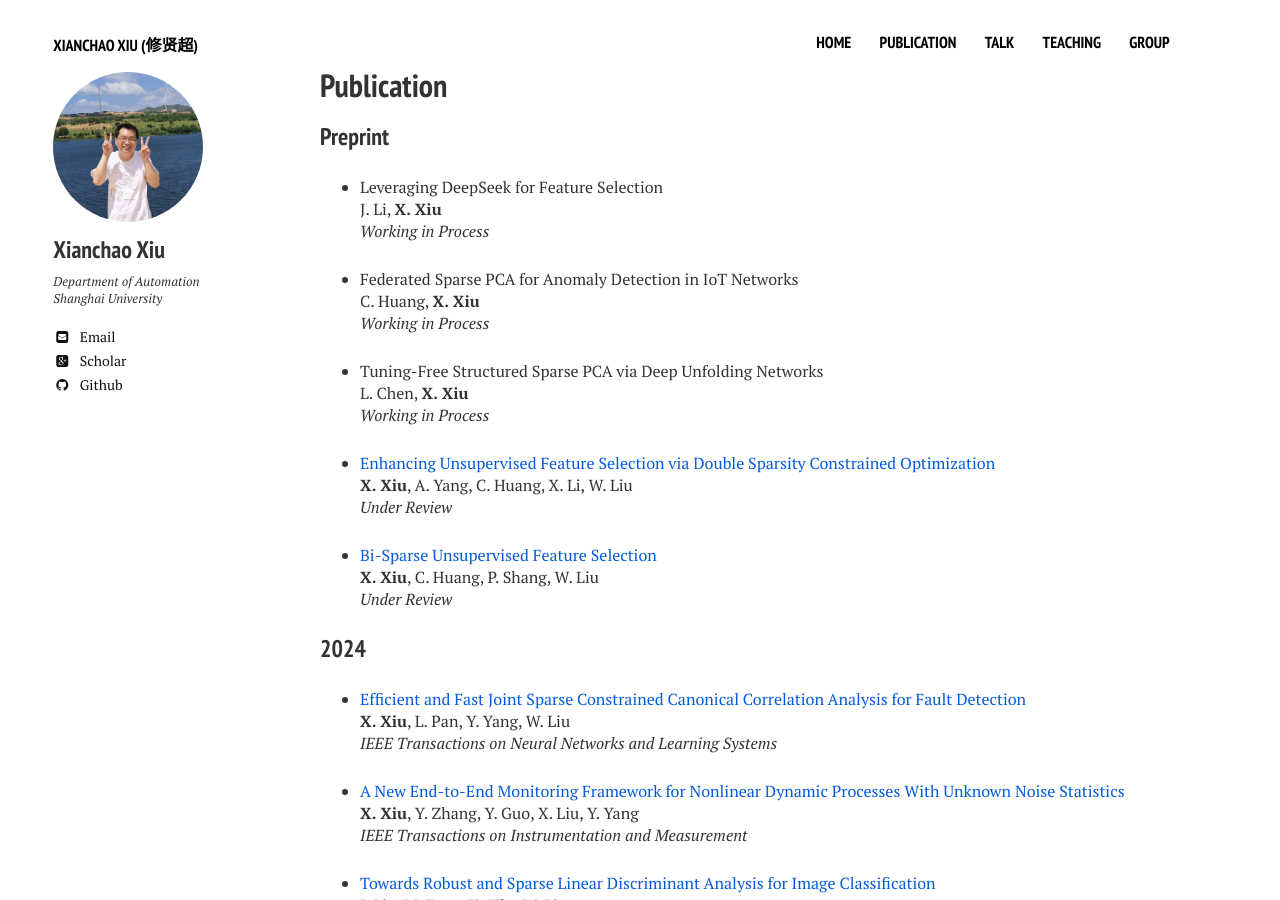
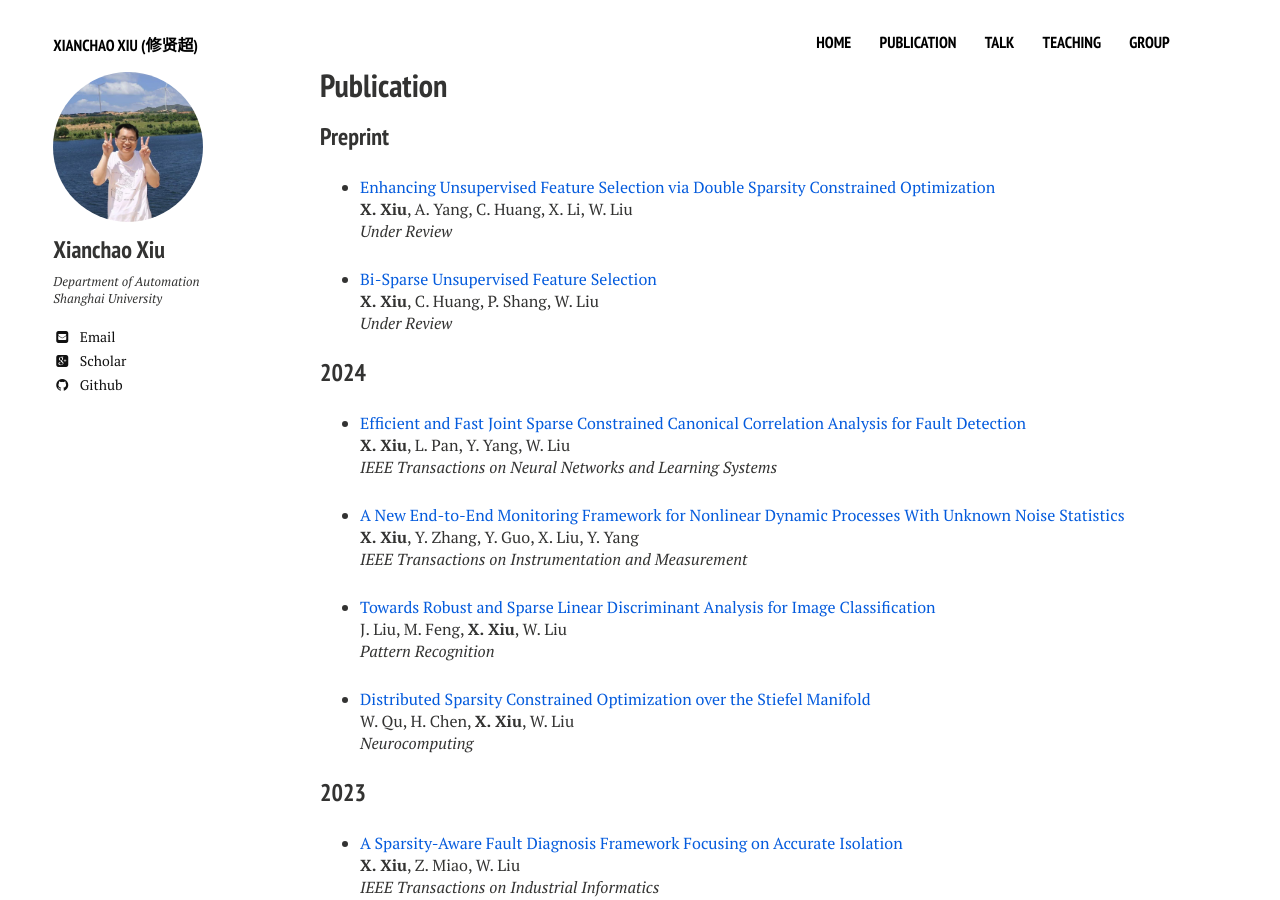
Before and after one commit to xianchaoxiu/xianchaoxiu.github.io, a Jekyll site: the page built from publication/index.md, in a window 1280 px wide and 900 px high. Built offline with Jekyll 4.4.1, drawn with Linux system fonts in a browser that asks for light colours; nearby versions of some CDN libraries.

Commit message:
Update index.md

```diff
--- a/publication/index.md
+++ b/publication/index.md
@@ -11,21 +11,6 @@ share: false
 
 ### Preprint
 
-* Leveraging DeepSeek for Feature Selection <br>
-J. Li, <b>X. Xiu</b> <br>
-<i>Working in Process </i><br>
-
-
-* Federated Sparse PCA for Anomaly Detection in IoT Networks <br>
-C. Huang, <b>X. Xiu</b> <br>
-<i>Working in Process </i><br>
-
-
-* Tuning-Free Structured Sparse PCA via Deep Unfolding Networks <br>
-L. Chen, <b>X. Xiu</b> <br>
-<i>Working in Process </i><br>
-
-
 * <a href="http://arxiv.org/abs/2501.00726" class="textlink" target="_blank"> Enhancing Unsupervised Feature Selection via Double Sparsity Constrained Optimization </a><br>
 <b>X. Xiu</b>, A. Yang, C. Huang, X. Li, W. Liu<br>
 <i>Under Review</i><br>
@@ -34,7 +19,6 @@ L. Chen, <b>X. Xiu</b> <br>
 * <a href="https://arxiv.org/abs/2412.16819" class="textlink" target="_blank"> Bi-Sparse Unsupervised Feature Selection </a><br>
 <b>X. Xiu</b>, C. Huang, P. Shang, W. Liu<br>
 <i>Under Review</i><br>
-
 
 
 
```
